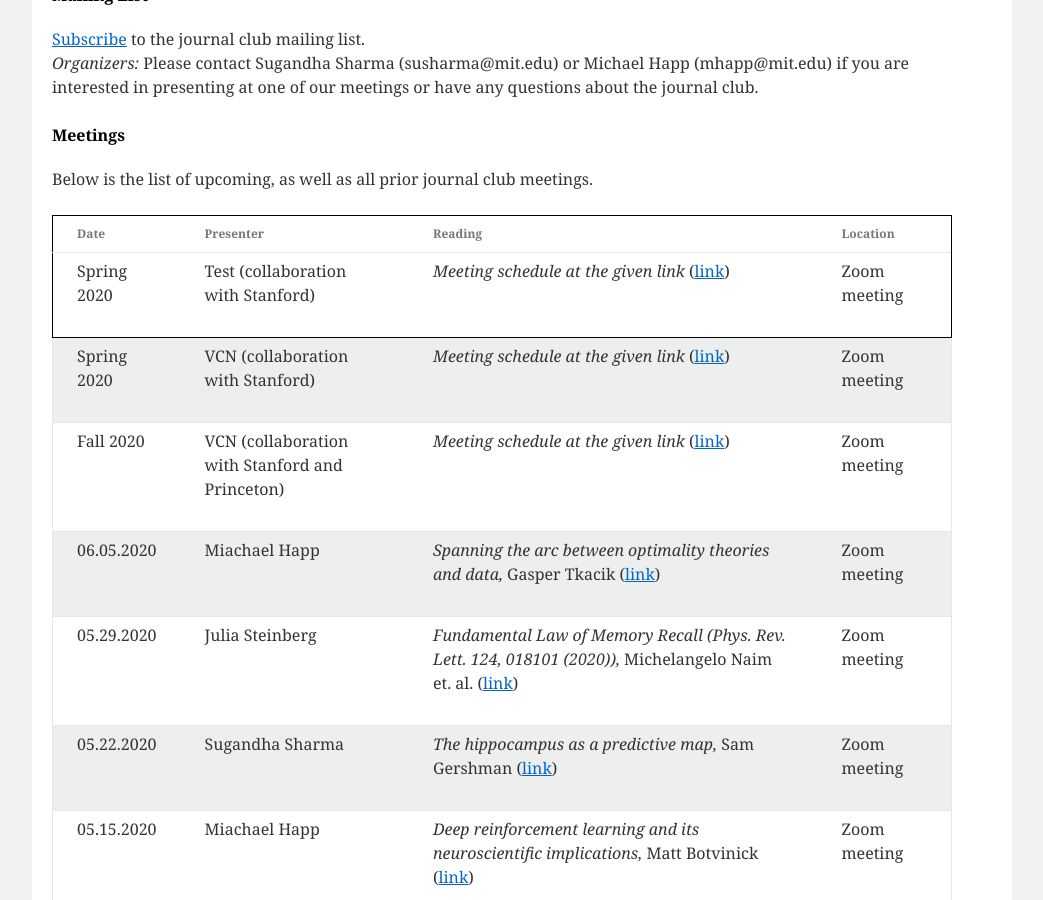
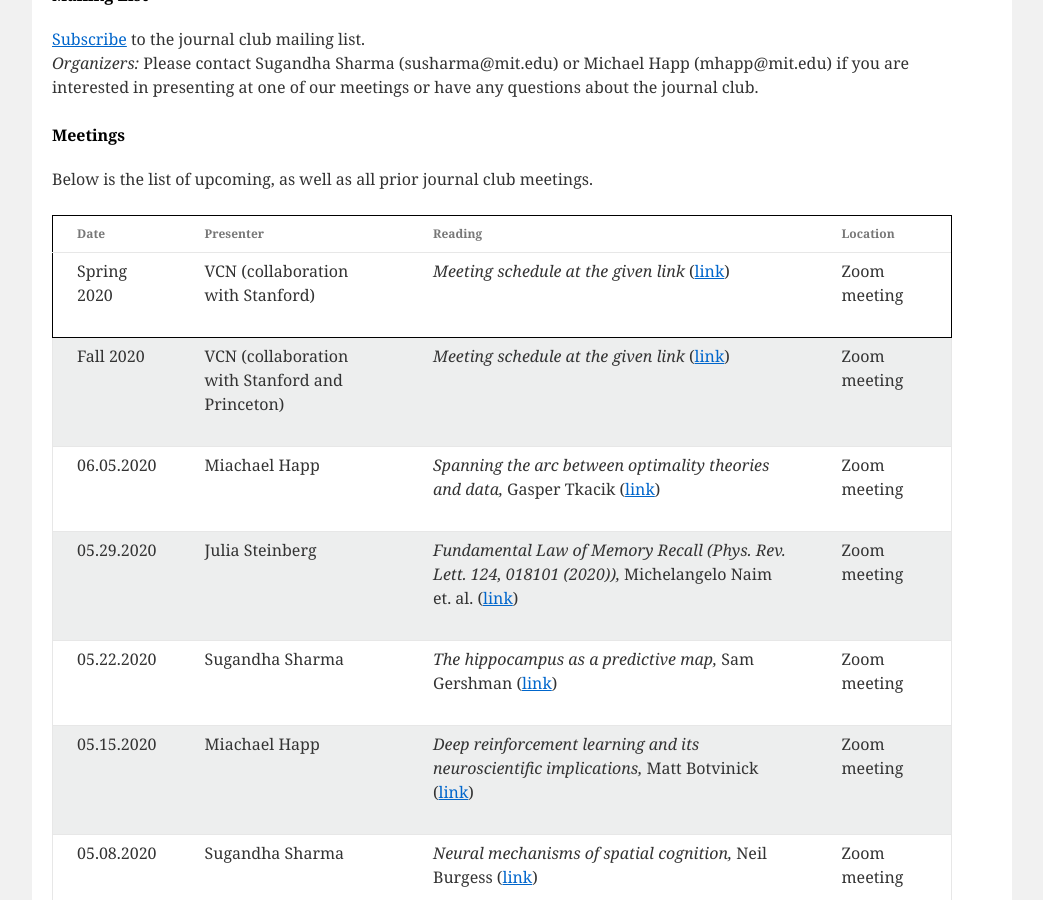
Before and after one commit to compneurojc/compneurojc.github.io, a Jekyll site: the page built from index.html, in a window 1280 px wide and 900 px high, scrolled down 655 px. Shown: the whole window, without its empty margins (118-1161 px from the left). Built offline with Jekyll 4.4.1, drawn with Linux system fonts in a browser that asks for light colours.

Commit message:
Update meeting_info.yml

```diff
--- a/_data/meeting_info.yml
+++ b/_data/meeting_info.yml
@@ -1,11 +1,3 @@
-- presenter: Test (collaboration with Stanford)
-  date: Spring 2020
-  paper: Meeting schedule at the given link
-  url: https://virtualcompneurojc.github.io/
-  pdf: "None"
-  authors: ""
-  location: "Zoom meeting"
-
 - presenter: VCN (collaboration with Stanford)
   date: Spring 2020
   paper: Meeting schedule at the given link
```
